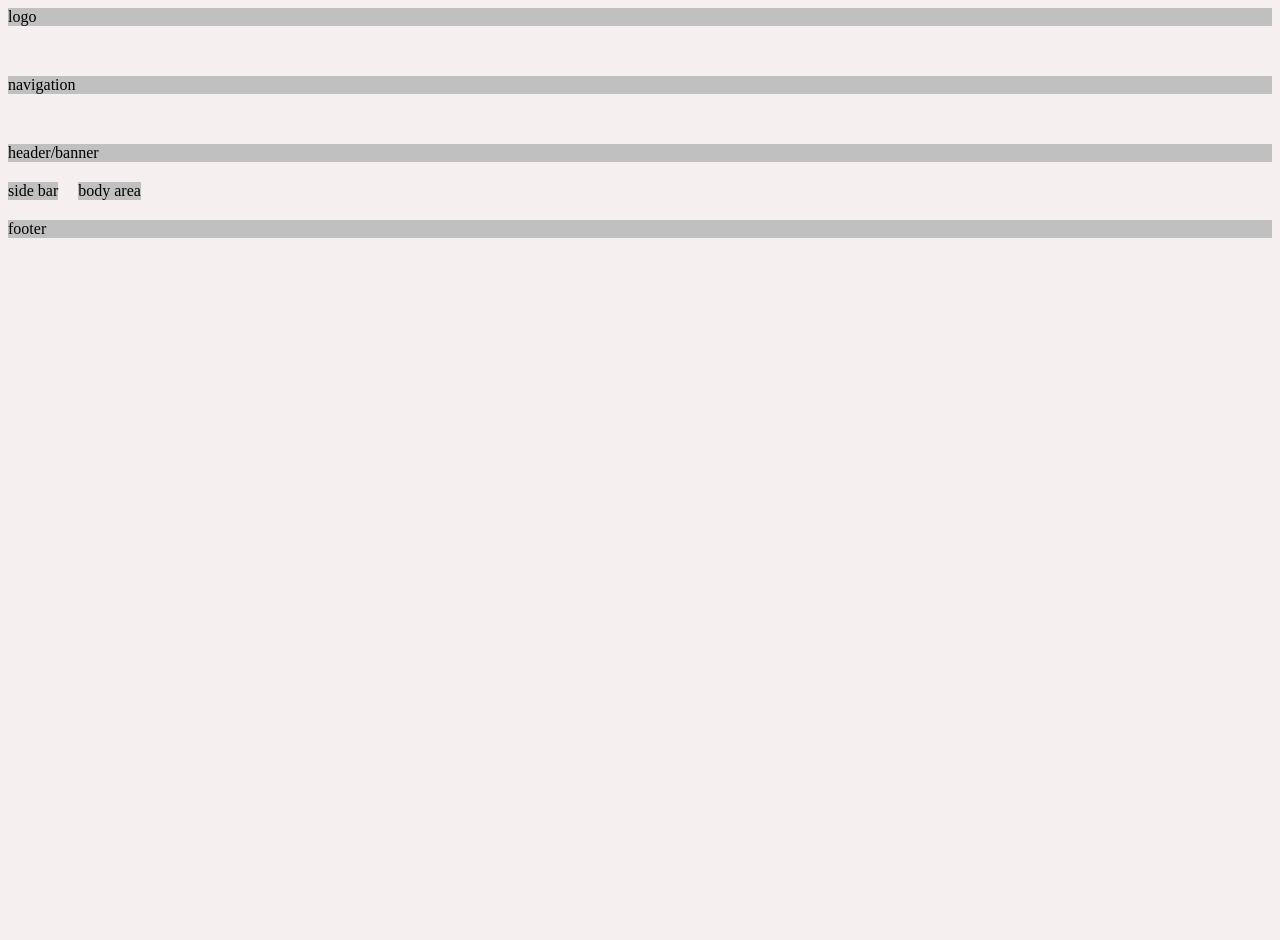
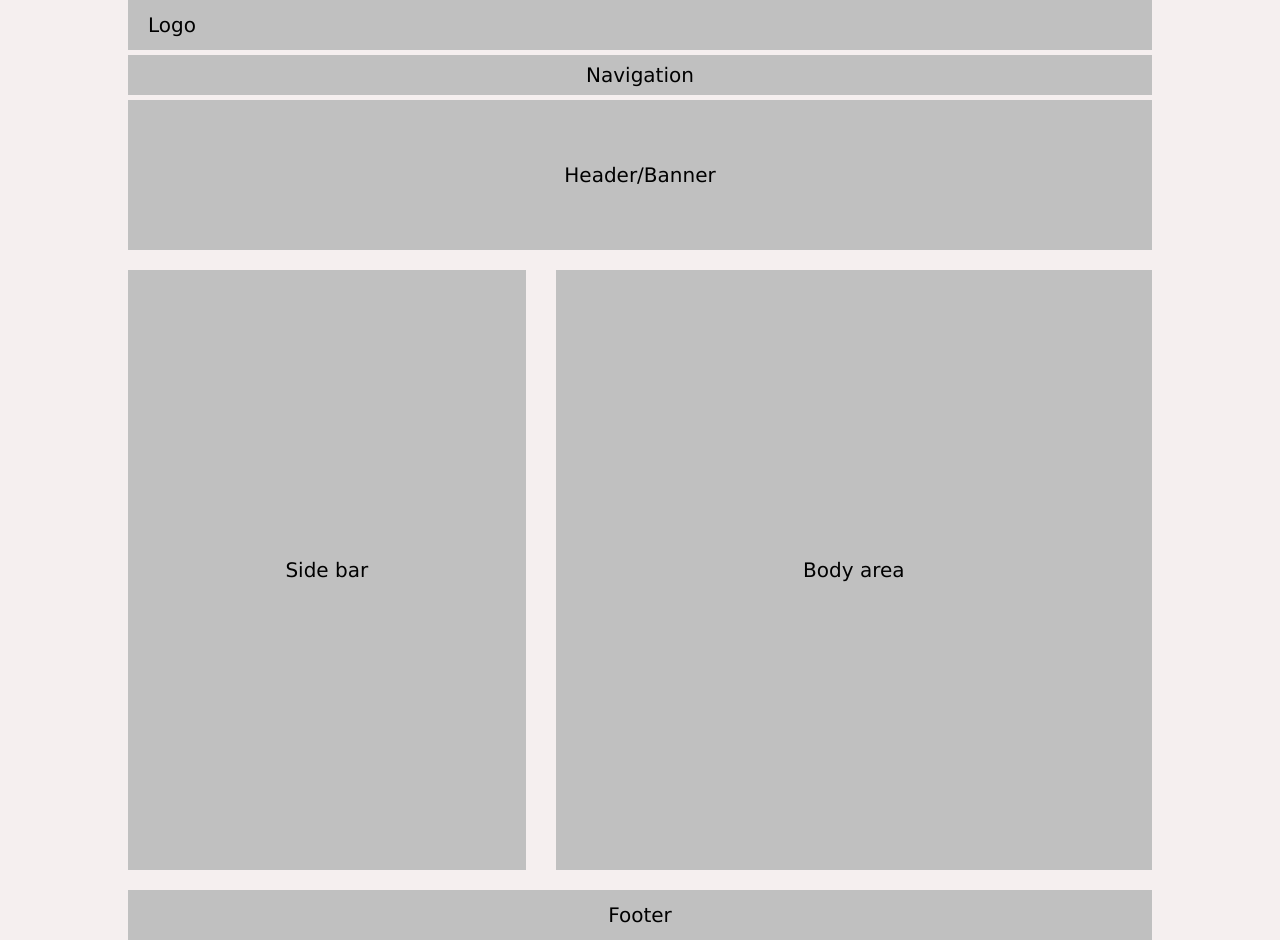
Before and after one commit to Jingg22/basic-HTML-CSS, a plain HTML site: page Pro2/index.html in a window 1280 px wide. Before the commit the page ends 800 px from the top, so only its background shows below. Drawn offline with Linux system fonts and the light colour scheme.

Commit message:
Layout 0

```diff
--- a/Pro2/index.html
+++ b/Pro2/index.html
@@ -7,15 +7,15 @@
     <link rel="stylesheet" href="style1.css">
 </head>
 <body>
-    <div class="logo">logo</div>
-    <div class="navigation">navigation</div>
+    <div class="logo">Logo</div>
+    <div class="navigation">Navigation</div>
     <div class="main">
-        <div class="header">header/banner</div>
+        <div class="header">Header/Banner</div>
         <div class="body">
-            <div class="side">side bar</div>
-            <div class="body-area">body area</div>
+            <div class="side">Side bar</div>
+            <div class="body-area">Body area</div>
         </div>
-        <div class="footer">footer</div>
+        <div class="footer">Footer</div>
     </div>
 
 </body>
--- a/Pro2/style1.css
+++ b/Pro2/style1.css
@@ -1,14 +1,34 @@
 body {
     display:flex;
-    gap:50px;
+    gap: 5px;
     background-color: #f5efef;
     flex-direction:column;
+    max-width: 80%;
+    border-style: none;
+    margin:auto;
 }
 .logo {
     background-color:#c0c0c0 ;
+    font-size:20px;
+    font-family:Verdana, Geneva, Tahoma, sans-serif;
+    height:50px;
+    border-style: none;
+    align-items:center;
+    display:flex;
+    justify-content:left;
+    padding-left:20px;
+
 }
 .navigation {
     background-color:#c0c0c0 ;
+    height:40px;
+    border-style: none;
+    display:flex;
+    align-items:center;
+    justify-content:center;
+    font-size: 20px;
+    font-family: Verdana, Geneva, Tahoma, sans-serif;
+
 }
 .main {
 
@@ -19,18 +39,52 @@ body {
 }
 .footer {
     background-color:#c0c0c0 ;
+    height:50px;
+    border-style: none;
+    display:flex;
+    align-items:center;
+    justify-content:center;
+    font-size: 20px;
+    font-family: Verdana, Geneva, Tahoma, sans-serif;
 }
 .header {
     background-color:#c0c0c0 ;
+    height:150px;
+    border-style: none;
+    display:flex;
+    align-items:center;
+    justify-content:center;
+    font-size: 20px;
+    font-family: Verdana, Geneva, Tahoma, sans-serif;
 }
-.body {
+.body{
 
     display:flex;
-    gap:20px;
+    gap:30px;
+    clear:both
+
 }
 .side {
     background-color:#c0c0c0 ;
+    height:600px;
+    width:40%;
+    border-style: none;
+    display:flex;
+    align-items:center;
+    justify-content:center;
+    font-size: 20px;
+    font-family: Verdana, Geneva, Tahoma, sans-serif;
+
 }
 .body-area {
     background-color:#c0c0c0 ;
+    width:60%;
+    border-style: none;
+    display:flex;
+    align-items:center;
+    justify-content:center;
+    font-size: 20px;
+    font-family: Verdana, Geneva, Tahoma, sans-serif;
+    height:600px
+
 }
```
